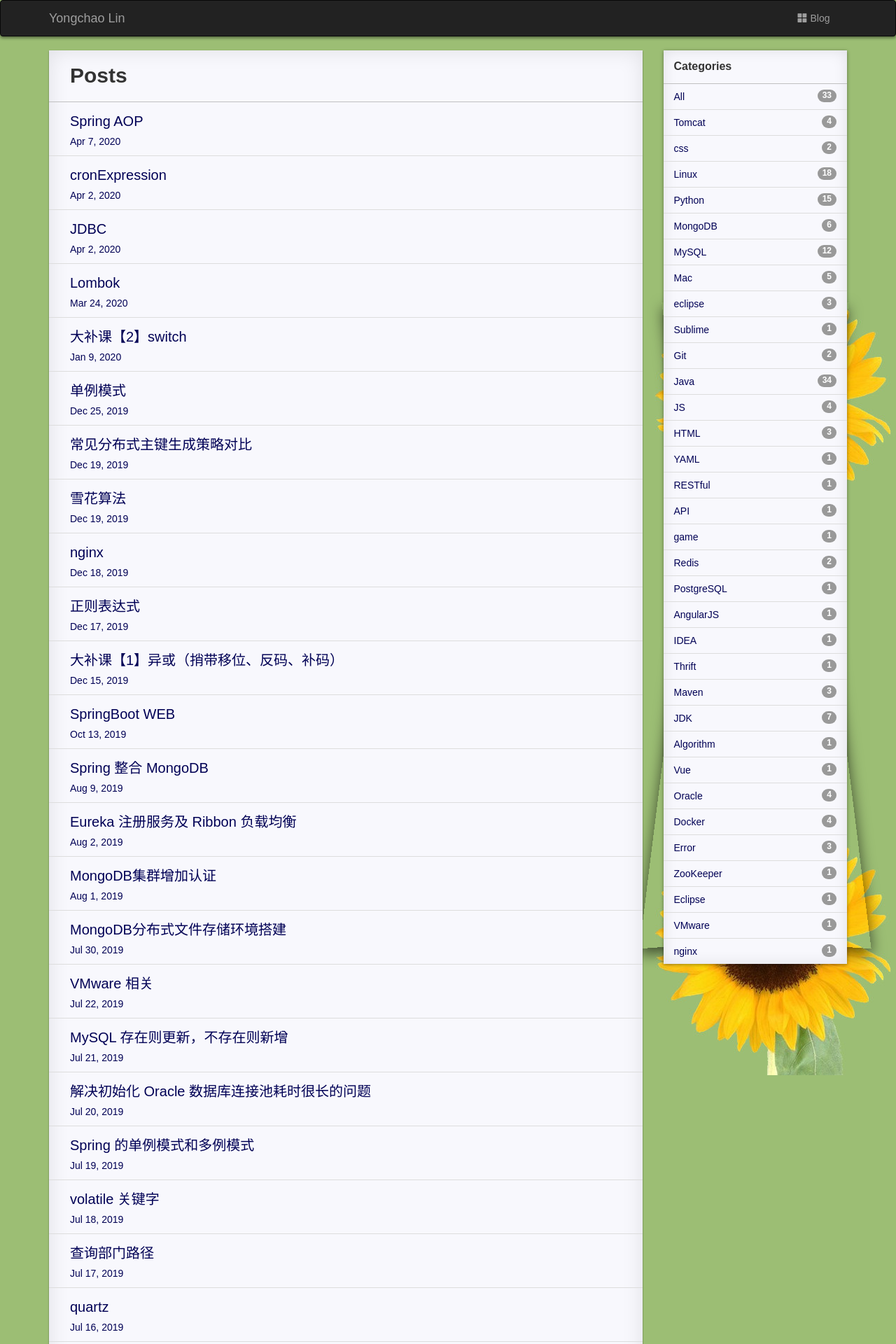
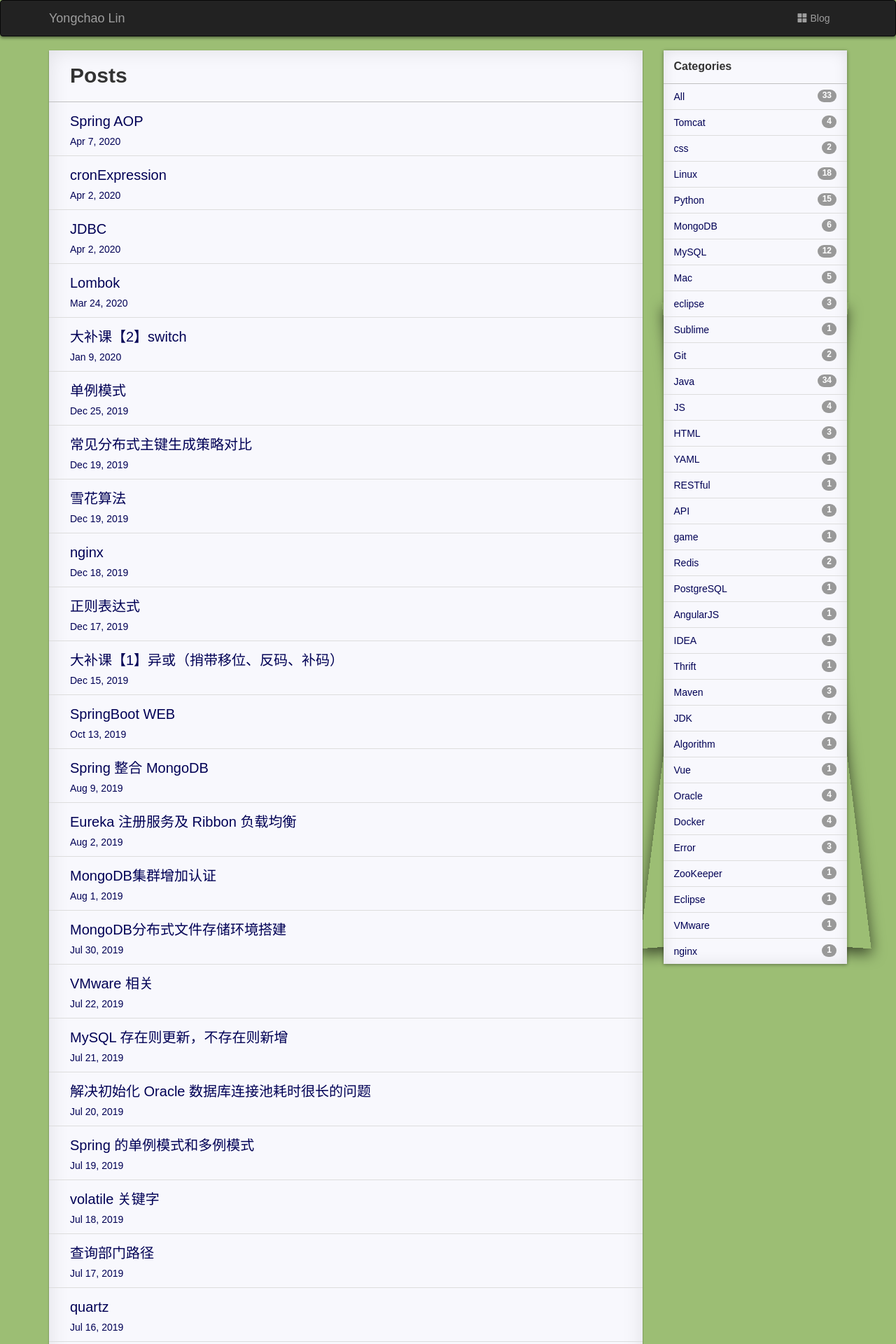
Before and after one commit to linyongchao/linyongchao.github.io, a Jekyll site: the page built from index.html, in a window 1280 px wide. Shown: the top 1920 px of the page at 70% size. Built offline with Jekyll 4.4.1, drawn with Linux system fonts in a browser that asks for light colours; nearby versions of some CDN libraries; library files that are not in the unit come from our copies; comment, search, counter and statistics services are not loaded.

Commit message:
update:背景由图片换成了纯色

```diff
--- a/static/css/index.css
+++ b/static/css/index.css
@@ -3,7 +3,7 @@
  */
 /* commom */
 body {
-	background-image: url(https://linyongchao.github.io/static/img/bg.jpg);
+	background-color: #9CBE74;
     font-family: 'Microsoft YaHei', 'SimHei', sans-serif;
 }
 article p{
```
Also changed, not shown: static/img/bg.jpg (deleted).
